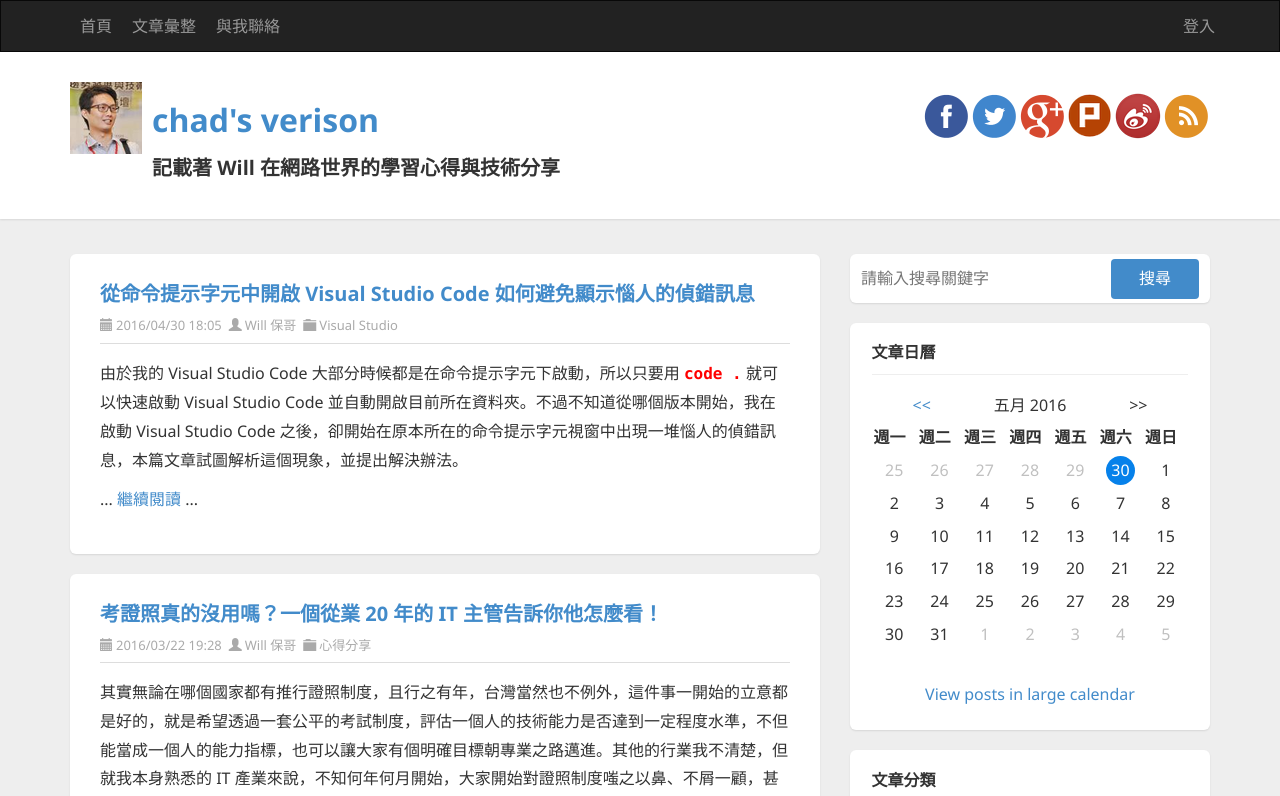
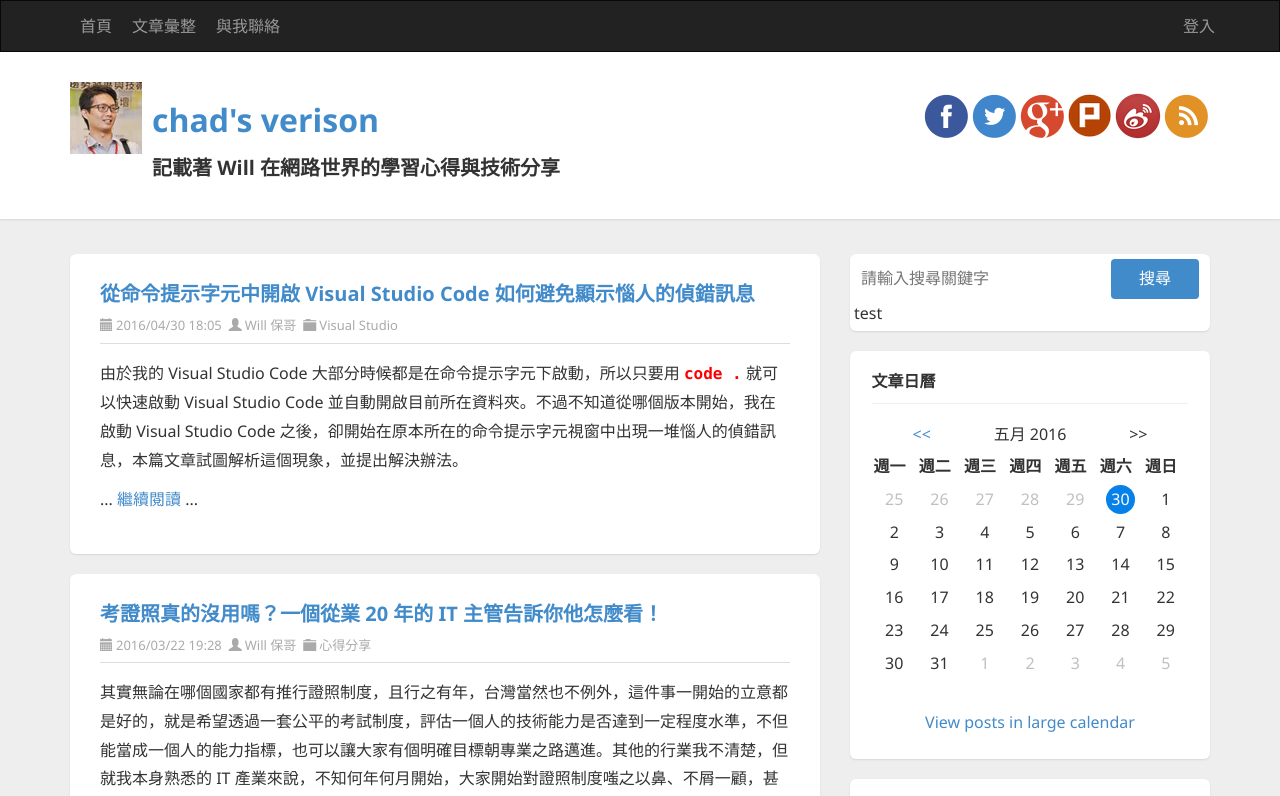
Before and after one commit to changda0616/will, an Angular app: page / in a window 1280 px wide. Shown: the top 796 px of the page. Built offline with nearby package versions, Linux system fonts and the light colour scheme.

Commit message:
keydown event binding

```diff
--- a/src/app/app.component.html
+++ b/src/app/app.component.html
@@ -74,8 +74,11 @@
         <div class="widget search">
           <div class="widget-content">
               <div id="searchbox">
-                <input type="text" placeholder="請輸入搜尋關鍵字" accesskey="s">
-                <input type="button" value="搜尋" id="searchbutton">
+                <!-- <input type="text" placeholder="請輸入搜尋關鍵字" accesskey="s" (keyup)="submit($event,$inputDom)" #keywordsInput> -->
+                <input type="text" placeholder="請輸入搜尋關鍵字" accesskey="s" (keyup.enter)="submit(keywordsInput.value)" #keywordsInput>
+
+                <input type="button" value="搜尋" id="searchbutton" (click)="keywords=keywordsInput.value">
+                {{keywords}}
               </div>
           </div>
         </div>
--- a/src/app/app.component.ts
+++ b/src/app/app.component.ts
@@ -6,4 +6,8 @@
   styleUrls: ['./app.component.css']
 })
 export class AppComponent {
+  keywords: string = 'test';
+  submit(keywords:string){
+      this.keywords = keywords;
+  }
 }
--- a/src/app/header/header.component.ts
+++ b/src/app/header/header.component.ts
@@ -17,4 +17,5 @@
       this.title = this.title + "!";
     }
   }
+
 }
```
